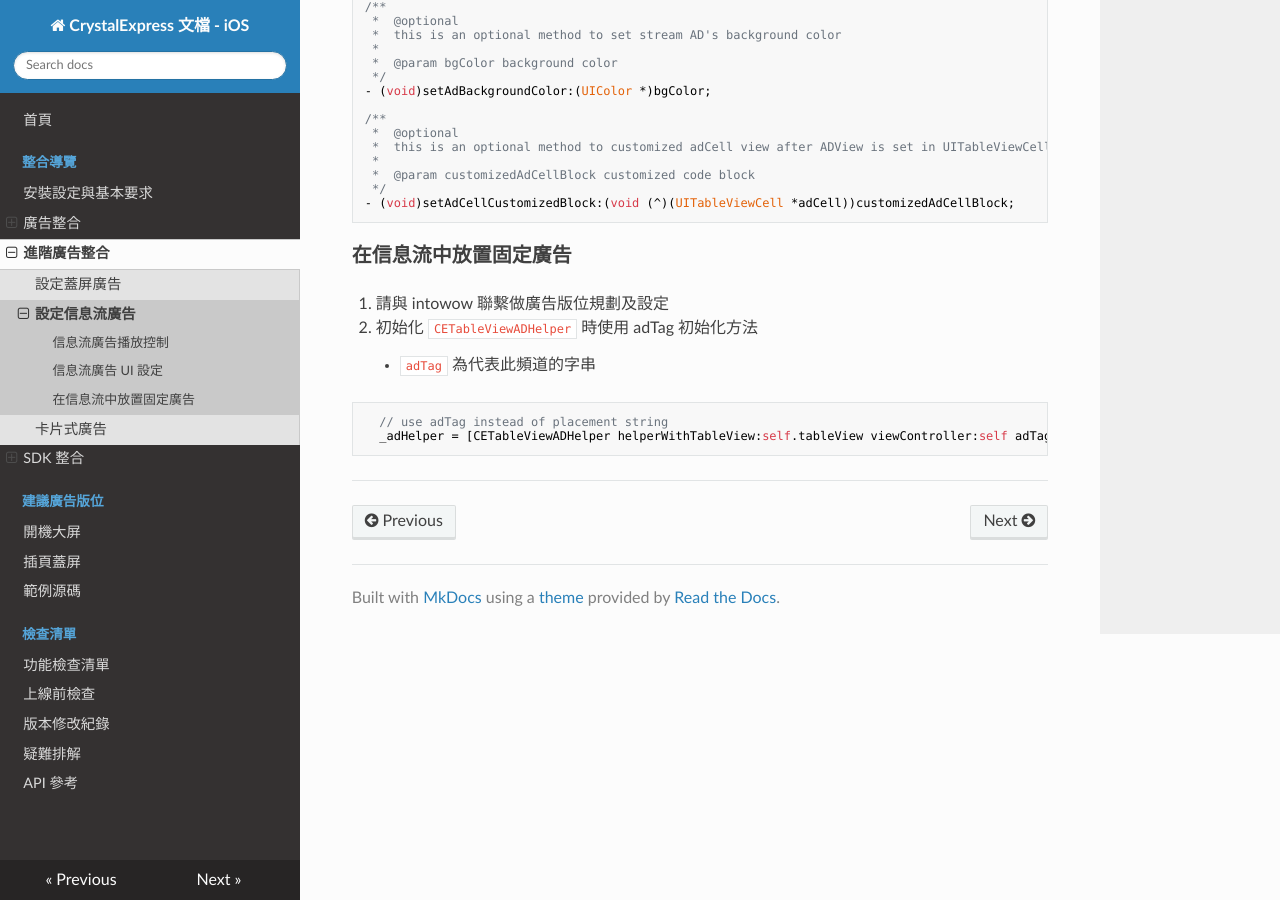
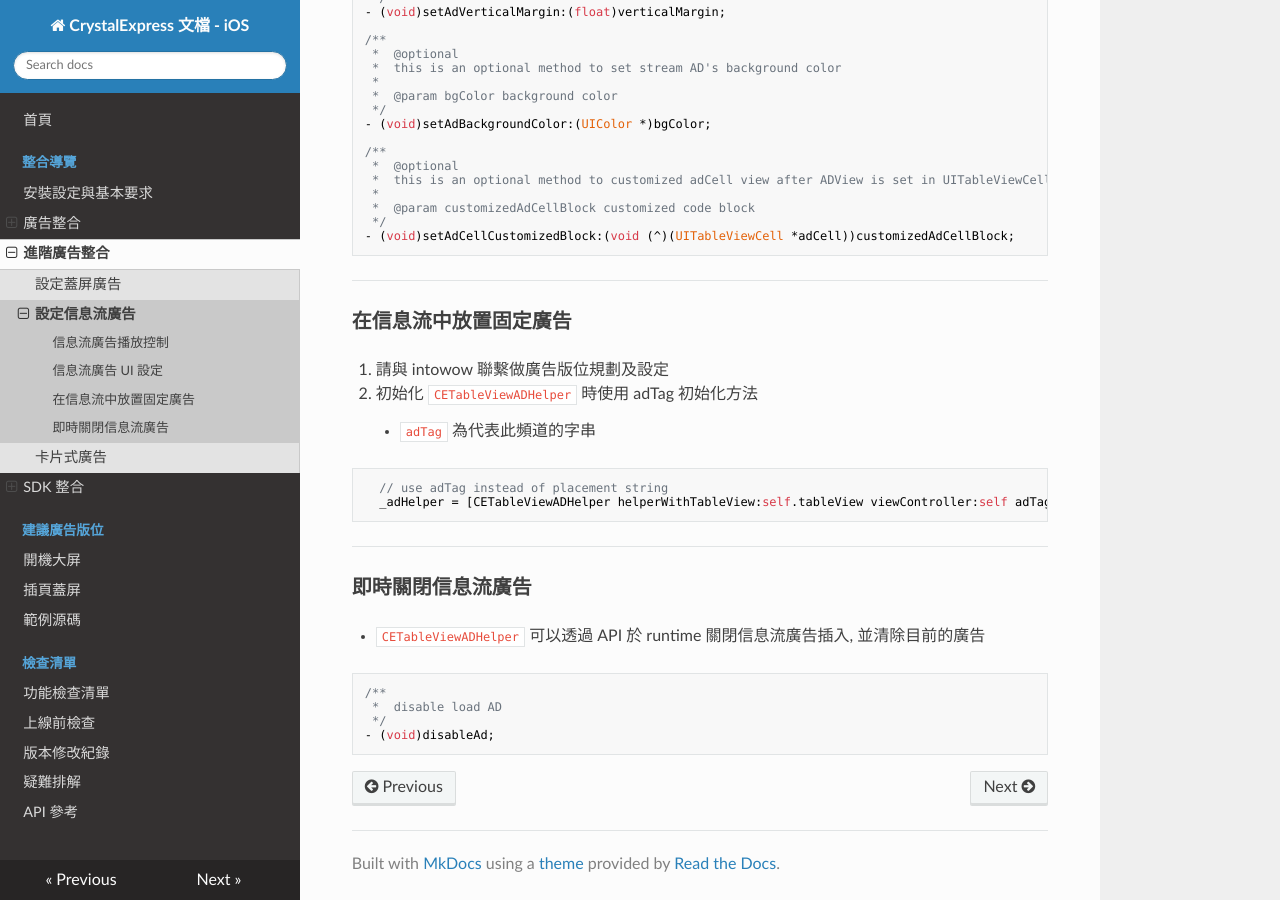
Before and after one commit to intowow/CrystalExpressDocumentation-iOS-zh_CN, an MkDocs documentation site: the page built from docs/docs/advanced-stream-ad.md, in a window 1280 px wide and 900 px high, scrolled down 1030 px. Built offline with MkDocs 1.6.1, drawn with Linux system fonts in a browser that asks for light colours; nearby versions of some CDN libraries; old or Windows-style settings are respelled for this version of MkDocs.

Commit message:
Describe how to disable AD in CETableViewADHelper in runtime

````diff
--- a/docs/docs/advanced-stream-ad.md
+++ b/docs/docs/advanced-stream-ad.md
@@ -21,6 +21,7 @@ _adHelper = [CETableViewADHelper helperWithTableView:self.tableView viewControll
 // 3. stop AD play at NSIndexPath
 [_adHelper stopAdAtIndexPath:indexPath];
 ```
+---
 
 ### 信息流廣告 UI 設定
 `CETableViewADHelper.h` 提供下列 API 調整信息流廣告的 UI
@@ -64,6 +65,7 @@ _adHelper = [CETableViewADHelper helperWithTableView:self.tableView viewControll
  */
 - (void)setAdCellCustomizedBlock:(void (^)(UITableViewCell *adCell))customizedAdCellBlock;
 ```
+---
 
 ### 在信息流中放置固定廣告
 1. 請與 intowow 聯繫做廣告版位規劃及設定
@@ -75,3 +77,13 @@ _adHelper = [CETableViewADHelper helperWithTableView:self.tableView viewControll
   _adHelper = [CETableViewADHelper helperWithTableView:self.tableView viewController:self adTag:adTag];
 ```
 ---
+
+### 即時關閉信息流廣告
+- `CETableViewADHelper` 可以透過 API 於 runtime 關閉信息流廣告插入, 並清除目前的廣告
+
+```objc
+/**
+ *  disable load AD
+ */
+- (void)disableAd;
+```
````
